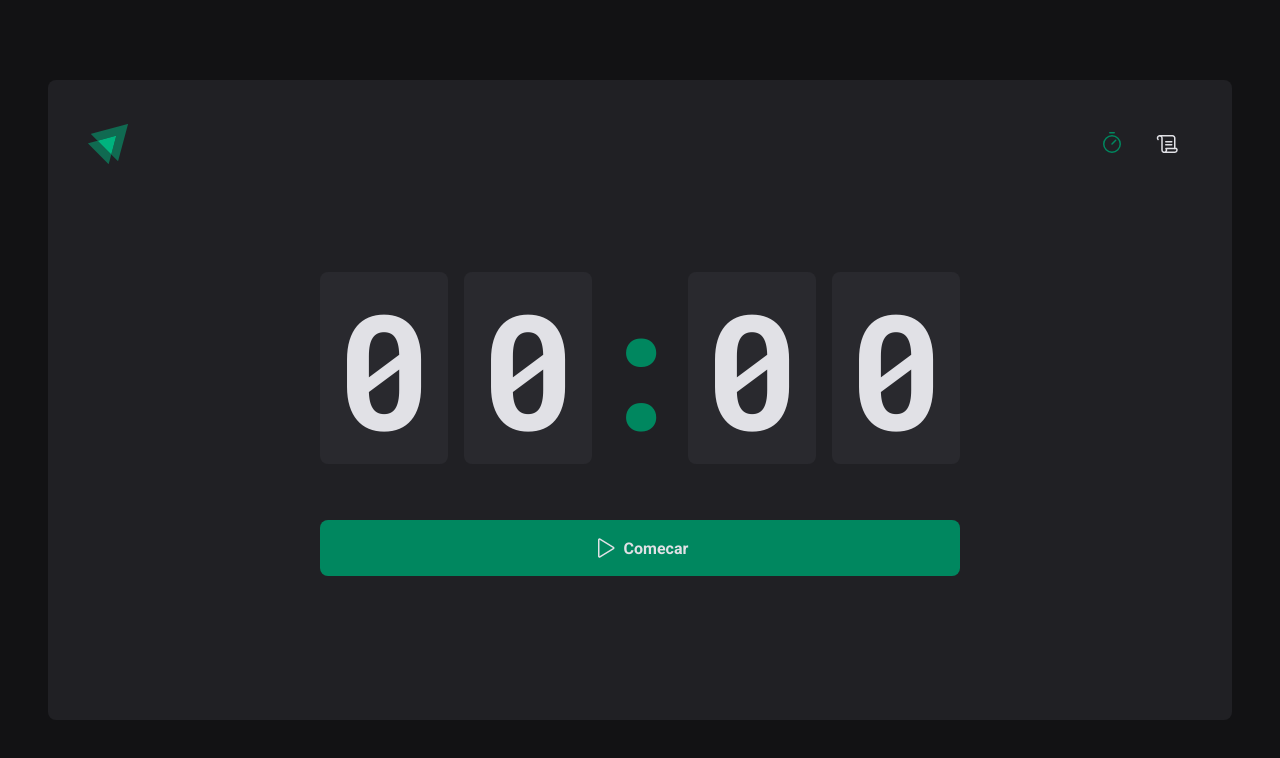
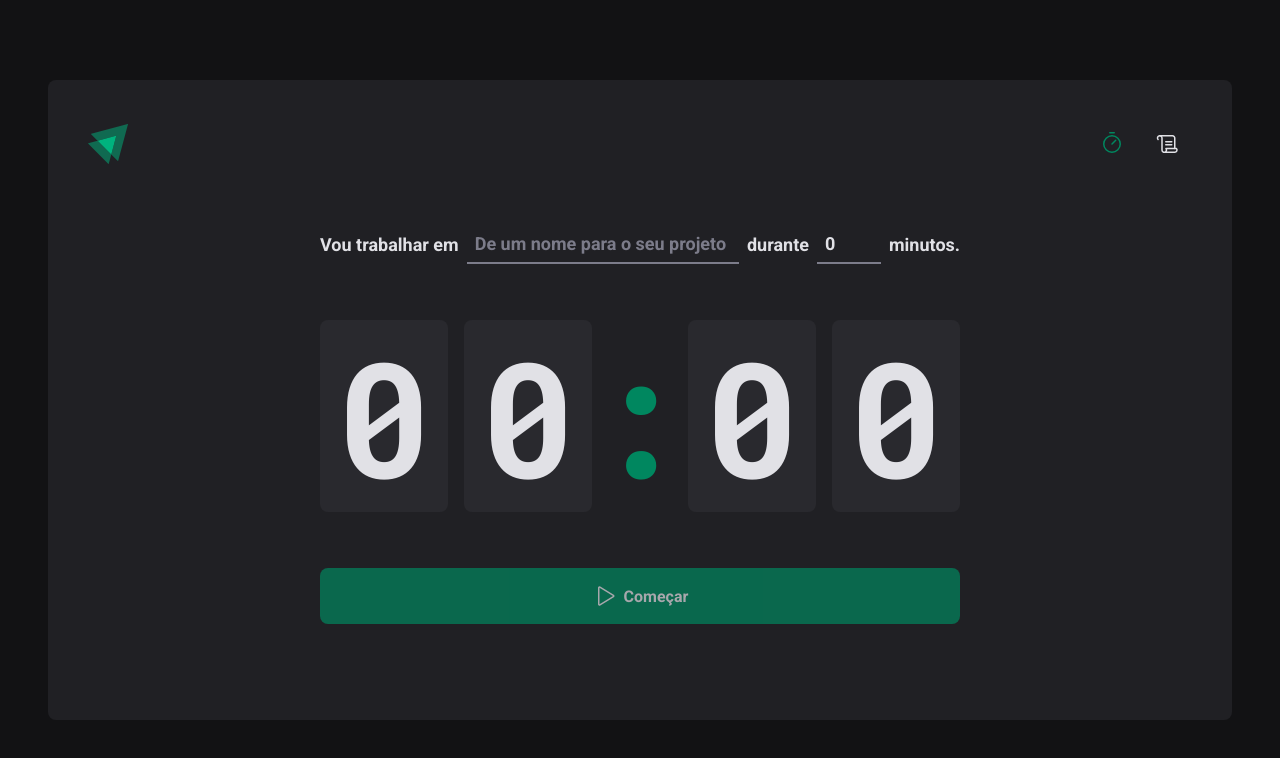
Before and after one commit to sergiorbf/timer, a React (Vite) app: page / in a window 1280 px wide. Shown: the top 758 px of the page. Built offline with nearby package versions, Linux system fonts and the light colour scheme.

Commit message:
aplicando contexto entre rotas e deixando o historico funcional

```diff
--- a/src/App.tsx
+++ b/src/App.tsx
@@ -3,12 +3,15 @@
 import { defaultTheme } from './styles/themes/default'
 import { GlobalStyle } from './styles/global'
 import { Router } from './Router'
+import { CyclesContextProvider } from './contexts/CyclesContext'
 
 export function App() {
   return (
     <ThemeProvider theme={defaultTheme}>
       <BrowserRouter>
-        <Router />
+        <CyclesContextProvider>
+          <Router />
+        </CyclesContextProvider>
       </BrowserRouter>
       <GlobalStyle />
     </ThemeProvider>
--- /dev/null
+++ b/src/contexts/CyclesContext.tsx
@@ -0,0 +1,102 @@
+import { ReactNode, createContext, useState } from 'react'
+
+interface CreateCycleData {
+  task: string
+  minutesAmount: number
+}
+
+interface Cycle {
+  id: string
+  task: string
+  minutesAmount: number
+  startDate: Date
+  interruptedDate?: Date
+  finishedDate?: Date
+}
+
+interface CyclesContextType {
+  cycles: Cycle[]
+  activeCycle: Cycle | undefined
+  activeCycleId: string | null
+  amountSecondsPasses: number
+  markCurrentCycleAsFinished: () => void
+  setSecondsPassed: (seconds: number) => void
+  createNewCycle: (data: CreateCycleData) => void
+  interruptCurrentCycle: () => void
+}
+
+export const CyclesContext = createContext({} as CyclesContextType)
+
+interface CyclesContextProviderProps {
+  children: ReactNode
+}
+export function CyclesContextProvider({
+  children,
+}: CyclesContextProviderProps) {
+  const [cycles, setCycles] = useState<Cycle[]>([])
+  const [activeCycleId, setActiveCycleId] = useState<string | null>(null)
+  const [amountSecondsPasses, setAmountSecondsPasses] = useState(0)
+
+  const activeCycle = cycles.find((cycle) => cycle.id === activeCycleId)
+
+  function setSecondsPassed(seconds: number) {
+    setAmountSecondsPasses(seconds)
+  }
+
+  function markCurrentCycleAsFinished() {
+    setCycles((state) =>
+      state.map((cycle) => {
+        if (cycle.id === activeCycleId) {
+          return { ...cycle, finishedDate: new Date() }
+        } else {
+          return cycle
+        }
+      }),
+    )
+  }
+
+  function createNewCycle(data: CreateCycleData) {
+    const id = String(new Date().getTime())
+
+    const newCycle: Cycle = {
+      id,
+      task: data.task,
+      minutesAmount: data.minutesAmount,
+      startDate: new Date(),
+    }
+
+    setCycles((state) => [...state, newCycle])
+    setActiveCycleId(id)
+    setAmountSecondsPasses(0)
+  }
+
+  function interruptCurrentCycle() {
+    setCycles((state) =>
+      state.map((cycle) => {
+        if (cycle.id === activeCycleId) {
+          return { ...cycle, interruptedDate: new Date() }
+        } else {
+          return cycle
+        }
+      }),
+    )
+    setActiveCycleId(null)
+  }
+
+  return (
+    <CyclesContext.Provider
+      value={{
+        cycles,
+        activeCycle,
+        activeCycleId,
+        amountSecondsPasses,
+        markCurrentCycleAsFinished,
+        setSecondsPassed,
+        createNewCycle,
+        interruptCurrentCycle,
+      }}
+    >
+      {children}
+    </CyclesContext.Provider>
+  )
+}
--- a/src/pages/History/index.tsx
+++ b/src/pages/History/index.tsx
@@ -1,53 +1,54 @@
+import { useContext } from 'react'
+import { formatDistanceToNow } from 'date-fns'
 import { HistoryContainer, HistoryList, Status } from './styles'
+import { CyclesContext } from '../../contexts/CyclesContext'
+import { ptBR } from 'date-fns/locale/pt-BR'
 
 export function History() {
+  const { cycles } = useContext(CyclesContext)
+
   return (
     <HistoryContainer>
-      <h1>Meu historico</h1>
+      <h1>Meu histórico</h1>
 
       <HistoryList>
         <table>
           <thead>
             <tr>
               <th>Tarefa</th>
-              <th>Duracao</th>
-              <th>Inicio</th>
+              <th>Duração</th>
+              <th>Início</th>
               <th>Status</th>
             </tr>
           </thead>
           <tbody>
-            <tr>
-              <td>Tarefa</td>
-              <td>20 minutos</td>
-              <td>Ha 2 meses</td>
-              <td>
-                <Status statusColor="green">Concluido</Status>
-              </td>
-            </tr>
-            <tr>
-              <td>Tarefa</td>
-              <td>20 minutos</td>
-              <td>Ha 2 meses</td>
-              <td>
-                <Status statusColor="red">Interrompido</Status>
-              </td>
-            </tr>
-            <tr>
-              <td>Tarefa</td>
-              <td>20 minutos</td>
-              <td>Ha 2 meses</td>
-              <td>
-                <Status statusColor="yellow">Em andamento</Status>
-              </td>
-            </tr>
-            <tr>
-              <td>Tarefa</td>
-              <td>20 minutos</td>
-              <td>Ha 2 meses</td>
-              <td>
-                <Status statusColor="green">Concluido</Status>
-              </td>
-            </tr>
+            {cycles.map((cycle) => {
+              return (
+                <tr key={cycle.id}>
+                  <td>{cycle.task}</td>
+                  <td>{cycle.minutesAmount} minutos</td>
+                  <td>
+                    {formatDistanceToNow(cycle.startDate, {
+                      addSuffix: true,
+                      locale: ptBR,
+                    })}
+                  </td>
+                  <td>
+                    {cycle.finishedDate && (
+                      <Status statusColor="green">Concluído</Status>
+                    )}
+
+                    {cycle.interruptedDate && (
+                      <Status statusColor="red">Interrompido</Status>
+                    )}
+
+                    {!cycle.finishedDate && !cycle.interruptedDate && (
+                      <Status statusColor="yellow">Em andamento</Status>
+                    )}
+                  </td>
+                </tr>
+              )
+            })}
           </tbody>
         </table>
       </HistoryList>
--- a/src/pages/Home/components/NewCycleForm/index.tsx
+++ b/src/pages/Home/components/NewCycleForm/index.tsx
@@ -1,26 +1,11 @@
-import { useForm } from 'react-hook-form'
+import { useFormContext } from 'react-hook-form'
 import { FormContainer, MinutesAmountInput, TaskInput } from './styles'
-import * as zod from 'zod'
-import { zodResolver } from '@hookform/resolvers/zod'
-
-const newCycleFormValidationSchema = zod.object({
-  task: zod.string().min(1, 'Informe a tarefa'),
-  minutesAmount: zod
-    .number()
-    .min(1, 'O ciclo precisa ser de no minimo 5 minutos')
-    .max(60, 'O ciclo precisa ser de no maximo 60 minutos'),
-})
-
-type NewCycleFormData = zod.infer<typeof newCycleFormValidationSchema>
+import { useContext } from 'react'
+import { CyclesContext } from '../../../../contexts/CyclesContext'
 
 export function NewCycleForm() {
-  const { register, handleSubmit, watch, reset } = useForm<NewCycleFormData>({
-    resolver: zodResolver(newCycleFormValidationSchema),
-    defaultValues: {
-      task: '',
-      minutesAmount: 0,
-    },
-  })
+  const { activeCycle } = useContext(CyclesContext)
+  const { register } = useFormContext()
 
   return (
     <FormContainer>
@@ -44,7 +29,7 @@
         type="number"
         id="minutesAmount"
         step={5}
-        min={1}
+        min={5}
         max={60}
         placeholder="00"
         {...register('minutesAmount', { valueAsNumber: true })}
--- a/src/pages/Home/index.tsx
+++ b/src/pages/Home/index.tsx
@@ -1,104 +1,65 @@
-import { HandPalm, Play } from 'phosphor-react'
-// import { useForm } from 'react-hook-form'
-// import { zodResolver } from '@hookform/resolvers/zod'
-// import * as zod from 'zod'
-// import { differenceInSeconds } from 'date-fns'
 import {
   HomeContainer,
   StartCountdownButton,
   StopCountdownButton,
 } from './styles'
-import { createContext, useEffect, useState } from 'react'
-// import { NewCycleForm } from './components/NewCycleForm'
+import { HandPalm, Play } from 'phosphor-react'
+import { useForm, FormProvider } from 'react-hook-form'
+import { zodResolver } from '@hookform/resolvers/zod'
+import * as zod from 'zod'
+import { useContext } from 'react'
+import { NewCycleForm } from './components/NewCycleForm'
 import { Countdown } from './components/Countdown'
+import { CyclesContext } from '../../contexts/CyclesContext'
 
-interface Cycle {
-  id: string
-  task: string
-  minutesAmount: number
-  startDate: Date
-  interruptedDate?: Date
-  finishedDate?: Date
-}
+const newCycleFormValidationSchema = zod.object({
+  task: zod.string().min(1, 'Informe a tarefa'),
+  minutesAmount: zod
+    .number()
+    .min(1, 'O ciclo precisa ser de no minimo 5 minutos')
+    .max(60, 'O ciclo precisa ser de no maximo 60 minutos'),
+})
 
-interface CyclesContextType {
-  activeCycle: Cycle | undefined
-  activeCycleId: string | null
-  markCurrentCycleAsFinished: () => void
-}
-
-export const CyclesContext = createContext({} as CyclesContextType)
+type NewCycleFormData = zod.infer<typeof newCycleFormValidationSchema>
 
 export function Home() {
-  const [cycles, setCycles] = useState<Cycle[]>([])
-  const [activeCycleId, setActiveCycleId] = useState<string | null>(null)
+  const { activeCycle, createNewCycle, interruptCurrentCycle } =
+    useContext(CyclesContext)
+  const newCycleForm = useForm<NewCycleFormData>({
+    resolver: zodResolver(newCycleFormValidationSchema),
+    defaultValues: {
+      task: '',
+      minutesAmount: 0,
+    },
+  })
 
-  const activeCycle = cycles.find((cycle) => cycle.id === activeCycleId)
+  const { handleSubmit, watch, reset } = newCycleForm
 
-  function markCurrentCycleAsFinished() {
-    setCycles((state) =>
-      state.map((cycle) => {
-        if (cycle.id === activeCycleId) {
-          return { ...cycle, finishedDate: new Date() }
-        } else {
-          return cycle
-        }
-      }),
-    )
+  function handleCreateNewCycle(data: NewCycleFormData) {
+    createNewCycle(data)
+    reset()
   }
 
-  // function handleCreateNewCycle(data: NewCycleFormData) {
-  //   const id = String(new Date().getTime())
-
-  //   const newCycle: Cycle = {
-  //     id,
-  //     task: data.task,
-  //     minutesAmount: data.minutesAmount,
-  //     startDate: new Date(),
-  //   }
-
-  //   setCycles((state) => [...state, newCycle])
-  //   setActiveCycleId(id)
-  //   setAmountSecondsPasses(0)
-
-  //   reset()
-  // }
-
-  function handleInterruptCycle() {
-    setCycles((state) =>
-      state.map((cycle) => {
-        if (cycle.id === activeCycleId) {
-          return { ...cycle, interruptedDate: new Date() }
-        } else {
-          return cycle
-        }
-      }),
-    )
-    setActiveCycleId(null)
-  }
-
-  // const task = watch('task')
-  // const isSubmitDisabled = !task
+  const task = watch('task')
+  const isSubmitDisabled = !task
 
   return (
     <HomeContainer>
-      <form /* onSubmit={handleSubmit(handleCreateNewCycle)} */ action="">
-        <CyclesContext.Provider
-          value={{ activeCycle, activeCycleId, markCurrentCycleAsFinished }}
-        >
-          {/* <NewCycleForm /> */}
-          <Countdown />
-        </CyclesContext.Provider>
+      <form onSubmit={handleSubmit(handleCreateNewCycle)} action="">
+        <FormProvider {...newCycleForm}>
+          <NewCycleForm />
+        </FormProvider>
+        <Countdown />
 
         {activeCycle ? (
-          <StopCountdownButton onClick={handleInterruptCycle} type="button">
+          <StopCountdownButton onClick={interruptCurrentCycle} type="button">
             <HandPalm size={24} />
             Interromper
           </StopCountdownButton>
         ) : (
-          <StartCountdownButton /* disabled={isSubmitDisabled} */ type="submit">
+          <StartCountdownButton disabled={isSubmitDisabled} type="submit">
             <Play size={24} />
-            Comecar
+            Começar
           </StartCountdownButton>
         )}
       </form>
```
Also changed, not shown: src/pages/Home/components/Countdown/index.tsx (+19 -8 lines).
